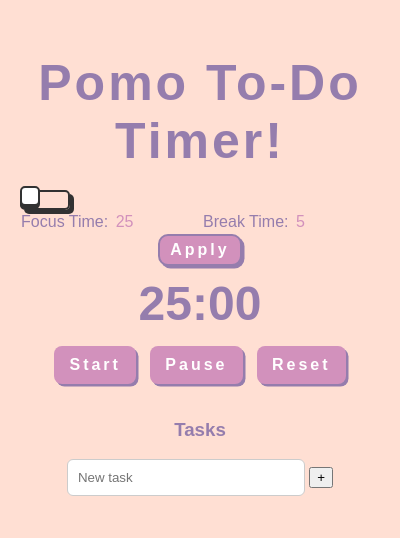
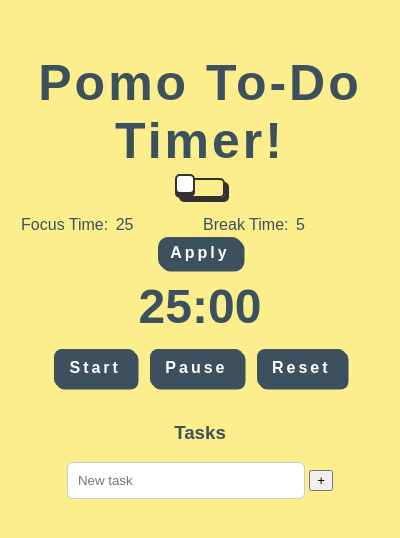
Before and after one commit to aaziul/desktopApps, an Electron app: page pomodoro-todo/index.html in a window 400 px wide. Drawn offline with Linux system fonts and the light colour scheme; a web font is replaced by a local one.

Commit message:
styling improvements

```diff
--- a/pomodoro-todo/index.html
+++ b/pomodoro-todo/index.html
@@ -11,19 +11,21 @@
     <h1 class="title">Pomo To-Do Timer!</h1>
 
     <!-- Theme Toggle Button -->
-    <label class="switch" title="Toggle theme">
-        <input class="toggle" type="checkbox">
-        <span class="slider"></span>
-        <span class="card-side"></span>
-    </label>
+    <div class="alignment-toggle">
+        <label class="switch" title="Toggle theme">
+            <input class="toggle" type="checkbox">
+            <span class="slider"></span>
+            <span class="card-side"></span>
+        </label>
+    </div>
 
     <!-- Time to focus Settings and Break -->
     <div id="settings" class="settings-section">
-        <label>
+        <label id="label-focus">
             Focus Time:
             <input type="number" id="focus-time" value="25" min="1" max="120" class="focus-input">
         </label>
-        <label>
+        <label id="label-break">
             Break Time:
             <input type="number" id="break-time" value="5" min="1" max="60" class="focus-input">
         </label>
--- a/pomodoro-todo/style.css
+++ b/pomodoro-todo/style.css
@@ -2,16 +2,25 @@
 /* Jersey 10 font */
 
 :root {
-    --primary-color: #D291BC;
-    --secondary-color: #FEC8D8;
-    --text-color: #957DAD;
-    --background-color: #FFDFD3;
+    /* Light mode colors */
+    --primary-color: #3c515d; /*text color*/
+    --secondary-color: #3d6868;
+    --third-color: #40957f;
+    --fourth-color: #a7c686;
+    --background-color: #fcee8c;
+
+    /* Dark mode colors */
+    --primary-color-dark: #fcee8c; /*text color*/
+    --secondary-color-dark: #a7c686;
+    --third-color-dark: #40957f;
+    --fourth-color-dark: #3d6868;
+    --background-color-dark: #3c515d;
 }
 
 body {
     font-family: 'Jersey 10', sans-serif;
     background: var(--background-color);
-    color: var(--text-color);
+    color: var(--primary-color);
     text-align: center;
     margin: 0;
     padding: 20px;
@@ -19,19 +28,18 @@ body {
 }
 
 body.dark {
-    background: #1e1e2f;
-    color: #fff;
+    background: var(--background-color-dark);
+    color: var(--primary-color-dark);
 }
 
 .title {
     font-size: 50px;
     letter-spacing: 3px;
     margin-bottom: 20px;
-    color: var(--text-color);
 }
 
 .title::selection {
-    color: var(--primary-color);
+    color: var(--third-color);
 }
 
 #pomodoro {
@@ -41,6 +49,10 @@ body.dark {
 #timer {
     font-size: 3em;
     margin: 10px 0;
+}
+
+#timer::selection {
+    color: var(--third-color);
 }
 
 .controls button {
@@ -57,7 +69,7 @@ body.dark {
 
 .controls button:hover {
     background: var(--secondary-color);
-    color: var(--text-color)
+    color: var(--primary-color);
 }
 
 #todo input {
@@ -154,6 +166,11 @@ body.dark {
     font-size: medium;
 }
 
+#label-focus::selection,
+#label-break::selection {
+    color: var(--third-color);
+}
+
 .focus-input {
     background-color: transparent;
     font-family: 'Jersey 10', sans-serif;
@@ -173,6 +190,10 @@ body.dark {
 .focus-input::-webkit-outer-spin-button {
     -webkit-appearance: none;
     margin: 0;
+}
+
+.focus-input::selection {
+    color: var(--third-color);
 }
 
 .apply-btn {
@@ -300,16 +321,11 @@ body.dark .checkbox9 input:checked+label {
     border-color: #34b93d;
 }
 
-/* Theme toggle button (small) */
-.theme-toggle button {
-    background: transparent;
-    border: none;
-    font-size: 0.95rem;
-    cursor: pointer;
-}
-
-body.dark .theme-toggle button {
-    color: #fff;
+.alignment-toggle {
+    display: flex;
+    justify-content: space-around;
+    margin-bottom: 15px;
+    margin-top: -12px;
 }
 
 /* TOGGLE BUTTON From Uiverse.io by andrew-demchenk0 */
@@ -374,6 +390,7 @@ body.dark .theme-toggle button {
     transform: translateX(30px);
 }
 
+
 /* CHECKMARK From Uiverse.io by andrew-demchenk0 */
 .container {
     --input-focus: #2d8cf0;
@@ -436,18 +453,18 @@ body.dark .theme-toggle button {
     text-decoration: none;
     color: #fff;
     background-color: var(--primary-color);
-    border: 2px solid var(--text-color);
+    border: 2px solid var(--primary-color);
     border-radius: 10px;
-    box-shadow: 2.5px 2.5px 0px var(--text-color);
+    box-shadow: 2.5px 2.5px 0px var(--primary-color);
     transition: all 0.3s ease;
     cursor: pointer;
 }
 
 .comic-button:hover {
     background-color: white;
-    color: var(--text-color);
-    border: 2px solid var(--text-color);
-    box-shadow: 5px 5px 0px var(--text-color);
+    color: var(--primary-color);
+    border: 2px solid var(--primary-color);
+    box-shadow: 5px 5px 0px var(--primary-color);
 }
 
 .comic-button:active {
```
